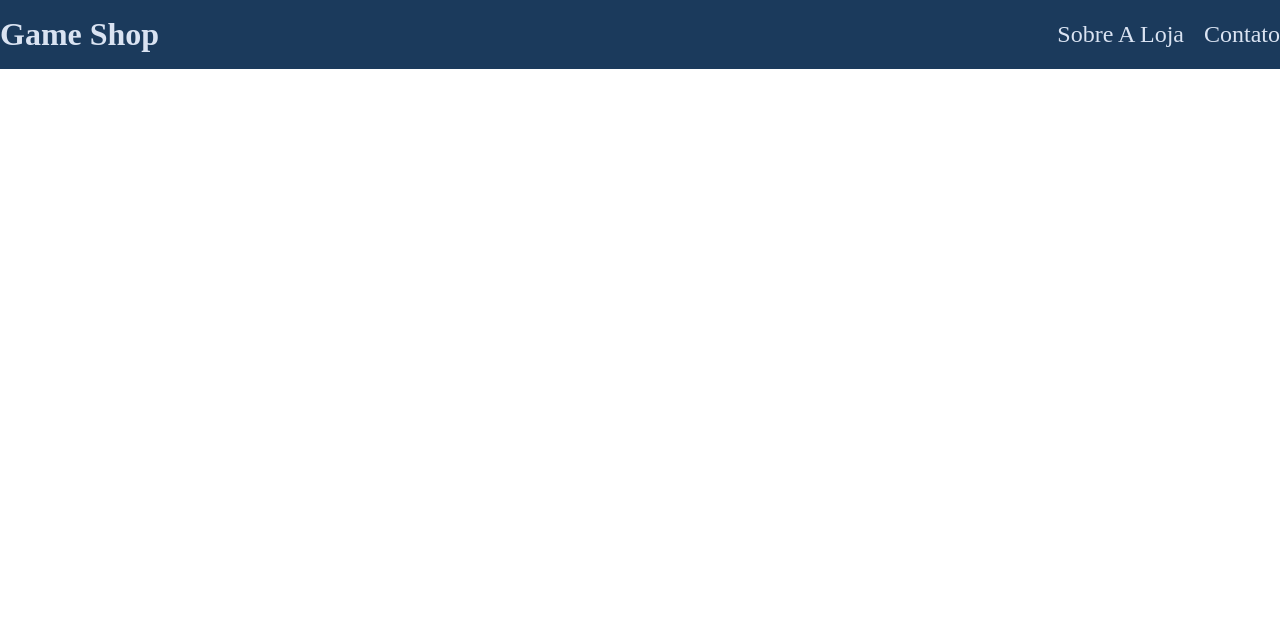
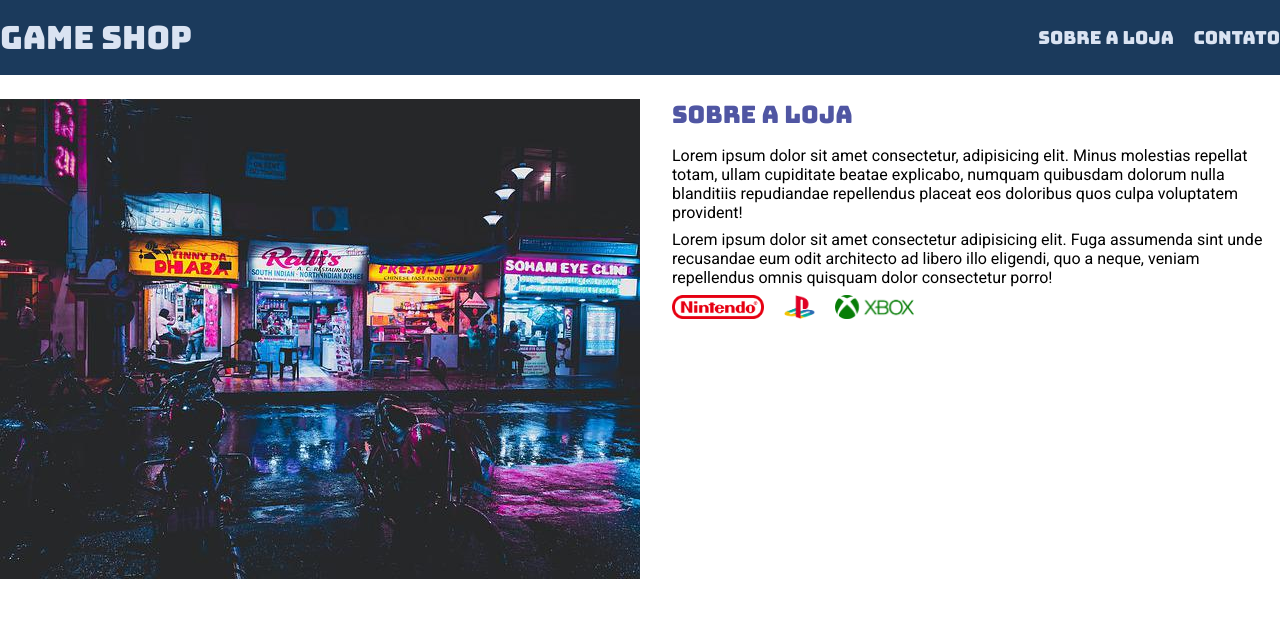
Before and after one commit to danieltwentynine/GameShop, a plain HTML site: page index.html in a window 1280 px wide. Drawn offline with Linux system fonts and the light colour scheme.

Commit message:
criado a section de sobre da loja

```diff
--- a/index.html
+++ b/index.html
@@ -5,18 +5,49 @@
     <meta name="viewport" content="width=device-width, initial-scale=1.0">
     <title>Game Shop - A Sua Loja de Games</title>
     <link rel="stylesheet" href="./main.css">
+    <link rel="preconnect" href="https://fonts.googleapis.com">
+    <link rel="preconnect" href="https://fonts.gstatic.com" crossorigin>
+    <link href="https://fonts.googleapis.com/css2?family=Bungee&family=Roboto:ital,wght@0,100;0,300;0,400;0,500;0,700;0,900;1,100;1,300;1,400;1,500;1,700;1,900&display=swap" rel="stylesheet">
 </head>
 <body>
     <header>
         <div class="container">
-            <h1><a href="#">Game Shop</a></h1>
+            <h1>Game Shop</h1>
             <nav>
                 <ul>
-                    <li><a href="#">Sobre A Loja</a></li>
+                    <li><a href="#sobreLoja">Sobre A Loja</a></li>
                     <li><a href="#">Contato</a></li>
                 </ul>
             </nav>
         </div>
     </header>
+    <main>
+        <section>
+            <div class="container">
+                <img class="store-front" src="./images/loja.jpg" alt="Fachada Da Loja Game Shop">
+                <div id="sobreLoja">
+                    <h2>Sobre A Loja</h2>
+                    <p>
+                        Lorem ipsum dolor sit amet consectetur, adipisicing elit. Minus molestias repellat totam, ullam cupiditate beatae explicabo, numquam quibusdam dolorum nulla blanditiis repudiandae repellendus placeat eos doloribus quos culpa voluptatem provident!
+                    </p>
+                    <p>
+                        Lorem ipsum dolor sit amet consectetur adipisicing elit. Fuga assumenda sint unde recusandae eum odit architecto ad libero illo eligendi, quo a neque, veniam repellendus omnis quisquam dolor consectetur porro!
+                    </p>
+                    <ul class="brands">
+                        <li>
+                            <img src="./images/nintendo.png" alt="Nintendo">
+                        </li>
+                        <li>
+                            <img src="./images/playstation.png" alt="Playstation">
+                        </li>
+                        <li>
+                            <img src="./images/xbox.png" alt="Xbox">
+                        </li>
+                    </ul>
+                </div>
+            </div>
+
+        </section>
+    </main>
 </body>
 </html>
--- a/main.css
+++ b/main.css
@@ -9,19 +9,28 @@ header {
     background-color: #1b3a5c;
 }
 
-header h1 a {
+header h1 {
     color: #dae3f2;
-    text-decoration: none;
+    font-weight: normal;
 }
 
-header h1 a:hover {
-    color: #6aace6;
+header,
+section h2 {
+    font-family: "Bungee", sans-serif;
+    font-weight: 400;
+    font-style: normal;
+}
+
+body {
+    font-family: "Roboto", sans-serif;
+    font-weight: 400;
+    font-style: normal;
 }
 
 header nav li {
     display: inline;
     margin-left: 16px;
-    font-size: 24px;
+    font-size: 18px;
 }
 
 header nav li a {
@@ -39,8 +48,40 @@ header nav li a:hover {
     margin: 0 auto;
 }
 
-header .container {
+header .container,
+section .container {
     justify-content: space-between;
     display: flex;
     align-items: center;
 }
+
+.brands img {
+    height: 24px;
+}
+
+.brands li {
+    display: inline;
+    margin-right: 16px;
+}
+
+section .container {
+    align-items: flex-start;
+}
+
+section {
+    padding: 24px 0;
+}
+
+section h2 {
+    margin-bottom: 16px;
+    color: #5056a3;
+    font-weight: normal;
+}
+
+section p {
+    margin-bottom: 8px;
+}
+
+.store-front {
+    margin-right: 32px;
+}
```
